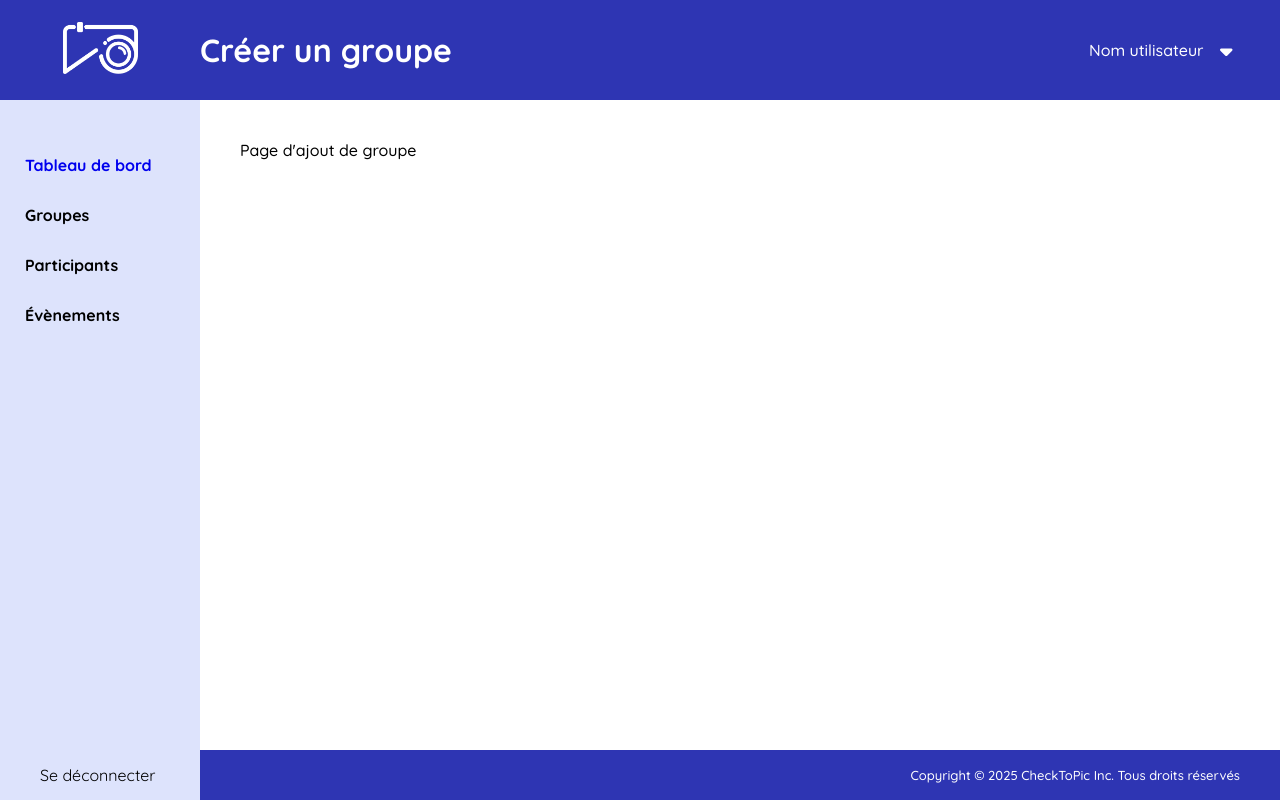
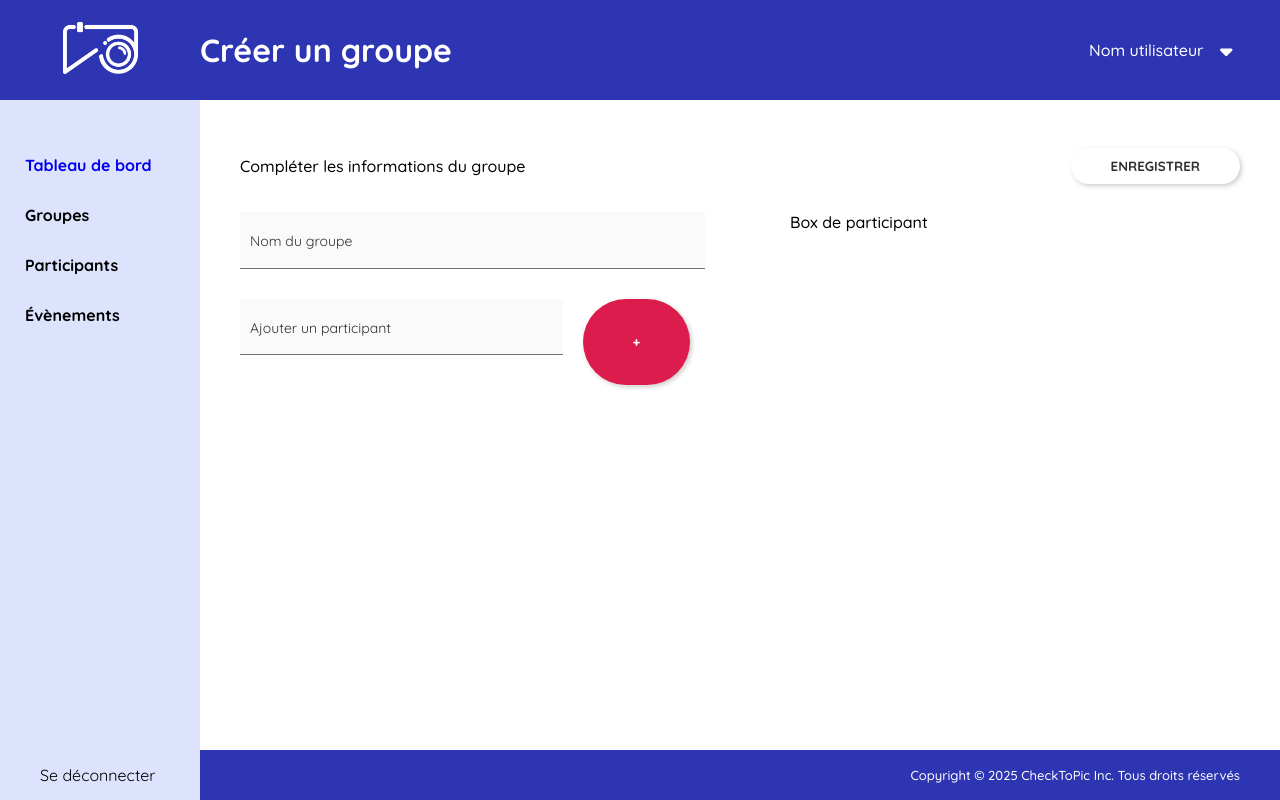
Before and after one commit to sarah-sbb/athlysia-project, a Next.js app in the folder frontend/: page /ctp-admin/groups/add in a window 1280 px wide. Built offline with nearby package versions, Linux system fonts and the light colour scheme.

Commit message:
réalisation du formulaire AddGroup.js

```diff
--- a/frontend/components/groups/Add.js
+++ b/frontend/components/groups/Add.js
@@ -1,9 +1,29 @@
 import styles from '../../styles/Groups.module.css';
 
-function Add() {
+import { buttonStyles } from '../modules/Button';
+
+import AddGroup from "./AddGroup";
+
+function GroupPage () {
   return (
-<div>Page d'ajout de groupe</div>
+    <div className={styles.groupContainer}>
+            <div className={styles.groupHeader}>
+              <p>Compléter les informations du groupe</p>
+              <div className={styles.formButton}>
+                <button className={buttonStyles(
+                  { color: 'primary' })}>
+                  Enregistrer
+                </button>
+              </div>
+            </div>
+
+          <div className={styles.groupInfos}>
+              <AddGroup />
+              <div>Box de participant</div>
+          </div>
+    </div>
+
   );
 }
 
-export default Add;
+export default GroupPage;
--- /dev/null
+++ b/frontend/components/groups/AddGroup.js
@@ -0,0 +1,27 @@
+import styles from '../../styles/Groups.module.css';
+import { Input } from '../modules/Input';
+import { Dropdown } from '../modules/Dropdown';
+import { buttonStyles } from '../modules/Button';
+
+function AddGroup() {
+  return (
+      <form className={styles.form}>
+        <Input label="Nom du groupe" />
+        <div className={styles.formAddGroupPart}>
+            <Dropdown label="Ajouter un participant">
+                <li>Sélectionner un groupe</li>
+                <li>Groupe 1</li>
+                <li>Groupe 2</li>
+                <li>Groupe 3</li>
+            </Dropdown>
+            {/* Button à revoir, réaliser les button carré spécial icon */}
+            <button className={buttonStyles(
+                { color: 'secondary', size: 'small' })}>
+                +
+            </button>
+        </div>
+      </form>
+  );
+}
+
+export default AddGroup;
--- a/frontend/components/participants/AddParticipant.js
+++ b/frontend/components/participants/AddParticipant.js
@@ -2,7 +2,7 @@ import styles from '../../styles/Participants.module.css';
 import { Input } from '../modules/Input';
 import { Dropdown } from '../modules/Dropdown';
 
-function AddEvent() {
+function AddParticipant() {
   return (
     <div className={styles.formAddParticipant}>
       <form className={styles.form}>
@@ -49,4 +49,4 @@ function AddEvent() {
   );
 }
 
-export default AddEvent;
+export default AddParticipant;
--- a/frontend/styles/Groups.module.css
+++ b/frontend/styles/Groups.module.css
@@ -0,0 +1,24 @@
+.groupContainer {
+    display: flex;
+    flex-direction: column;
+    gap: 20px;
+}
+
+.groupHeader {
+  display: flex;
+  justify-content: space-between;
+  align-items: center;
+  }
+
+.groupInfos {
+    display: grid;
+    grid-template-columns: 1fr 1fr;
+    gap: 100px;
+}
+
+.formAddGroupPart {
+    display: grid;
+    grid-template-columns: 1.5fr 0.5fr;
+    gap: 20px;
+    width: 100%;
+}
--- a/frontend/styles/modules/Button.module.css
+++ b/frontend/styles/modules/Button.module.css
@@ -16,7 +16,7 @@
     transition: ease-in-out 0.4s;
 }
 
-.btnSmall { padding: 0 20px; }
+.btnSmall { padding: 0 10px; }
 
 .btnMedium { padding: 0 30px; }
 
```
